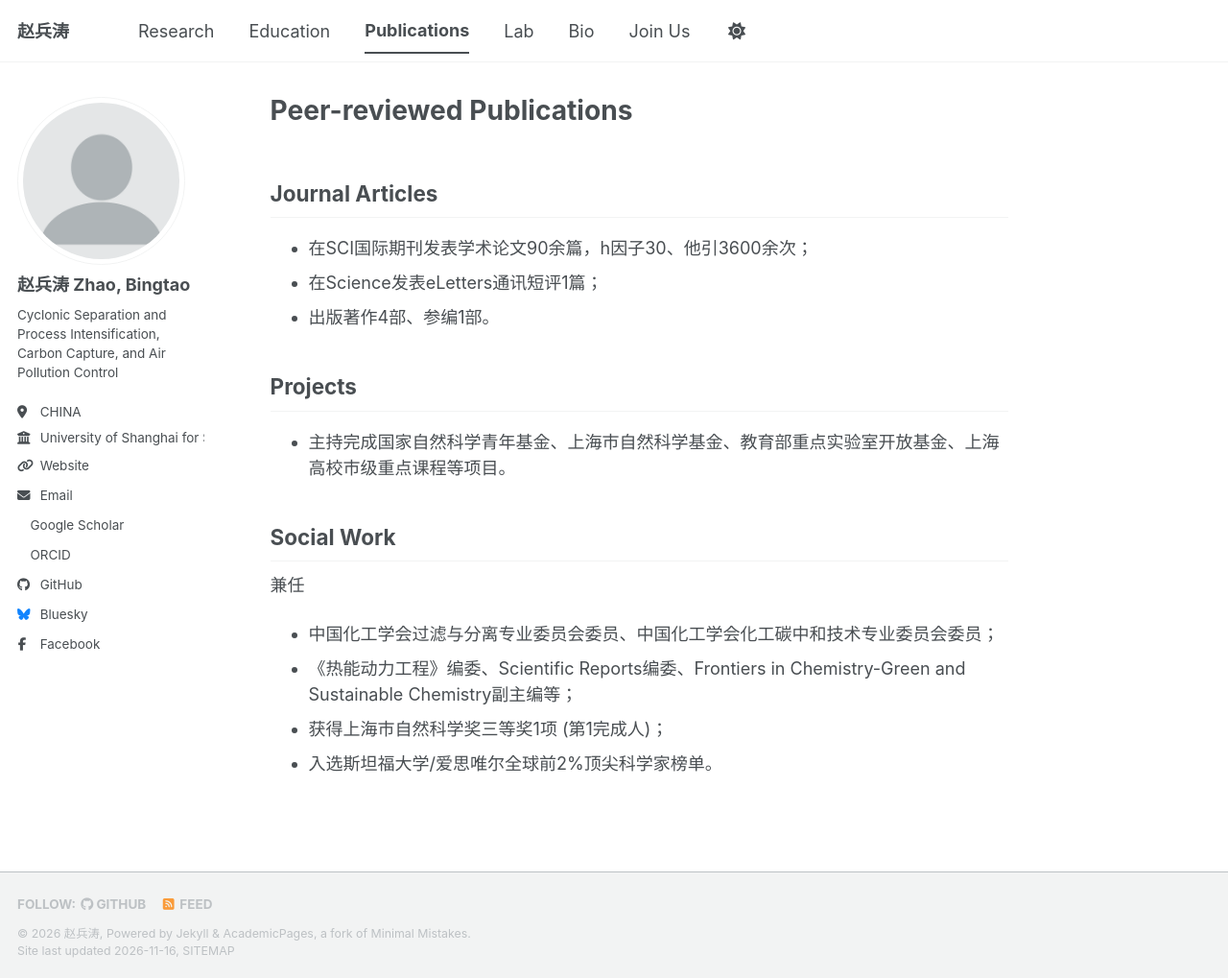
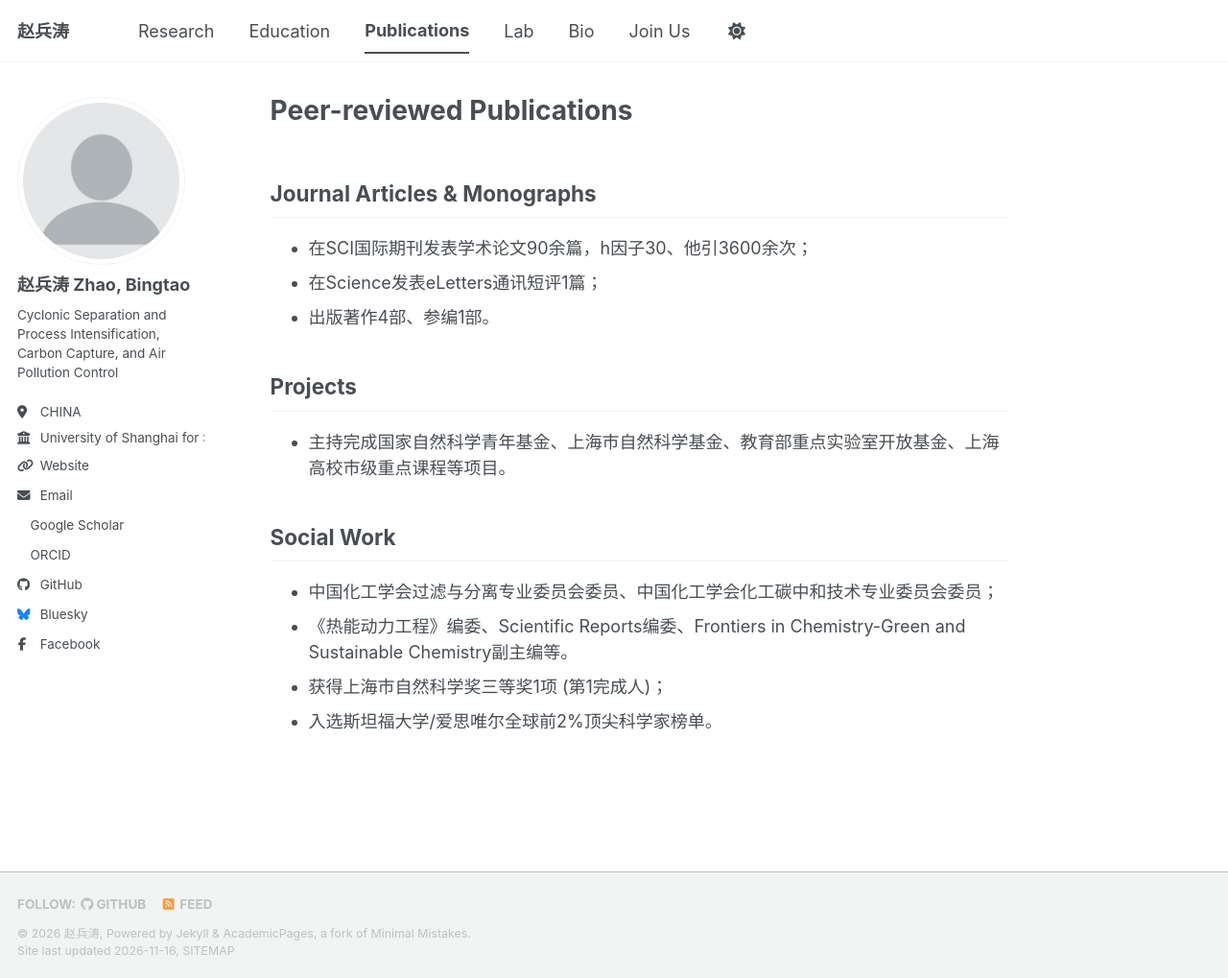
Before and after one commit to bingtaozhao/bingtaozhao.github.io, a Jekyll site: the page built from _pages/prpublications.md, in a window 1280 px wide and 1019 px high. Shown: the whole window at 96% size. Built offline with Jekyll 4.4.1, drawn with Linux system fonts in a browser that asks for light colours; a script bundle is joined from its source files by our own code; a style sheet for code colours, icons or effects is not loaded.

Commit message:
Add files via upload

```diff
--- a/_pages/prpublications.md
+++ b/_pages/prpublications.md
@@ -8,7 +8,7 @@ redirect_from:
 
 {% include base_path %}
 
-Journal Articles
+Journal Articles & Monographs
 ------
 * 在SCI国际期刊发表学术论文90余篇，h因子30、他引3600余次；
 * 在Science发表eLetters通讯短评1篇；
@@ -20,8 +20,7 @@ Projects
 
 Social Work
 ------
-兼任
 * 中国化工学会过滤与分离专业委员会委员、中国化工学会化工碳中和技术专业委员会委员；
-* 《热能动力工程》编委、Scientific Reports编委、Frontiers in Chemistry-Green and Sustainable Chemistry副主编等；
+* 《热能动力工程》编委、Scientific Reports编委、Frontiers in Chemistry-Green and Sustainable Chemistry副主编等。
 * 获得上海市自然科学奖三等奖1项 (第1完成人)；
 * 入选斯坦福大学/爱思唯尔全球前2%顶尖科学家榜单。
```
Also changed, not shown: _pages/about.md (+1 -1 lines), _pages/lab.md (+5 -1 lines).
